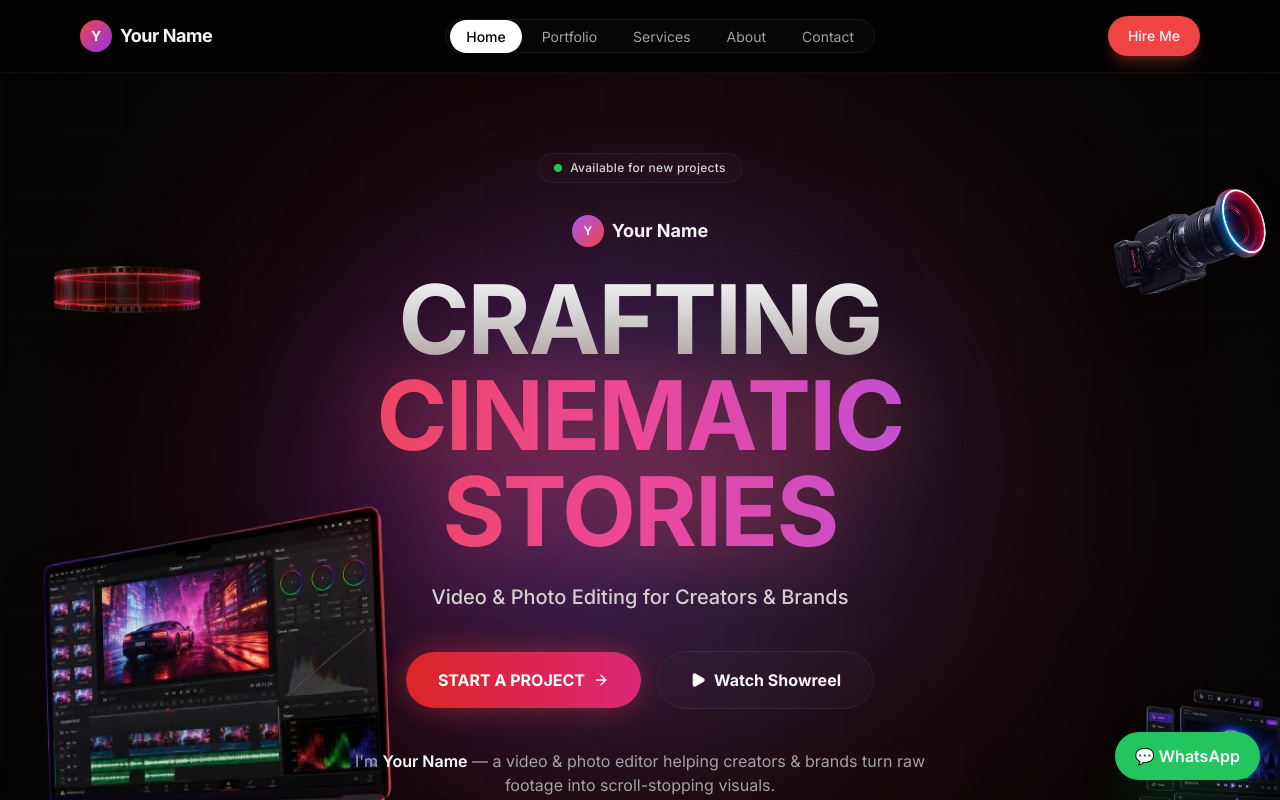
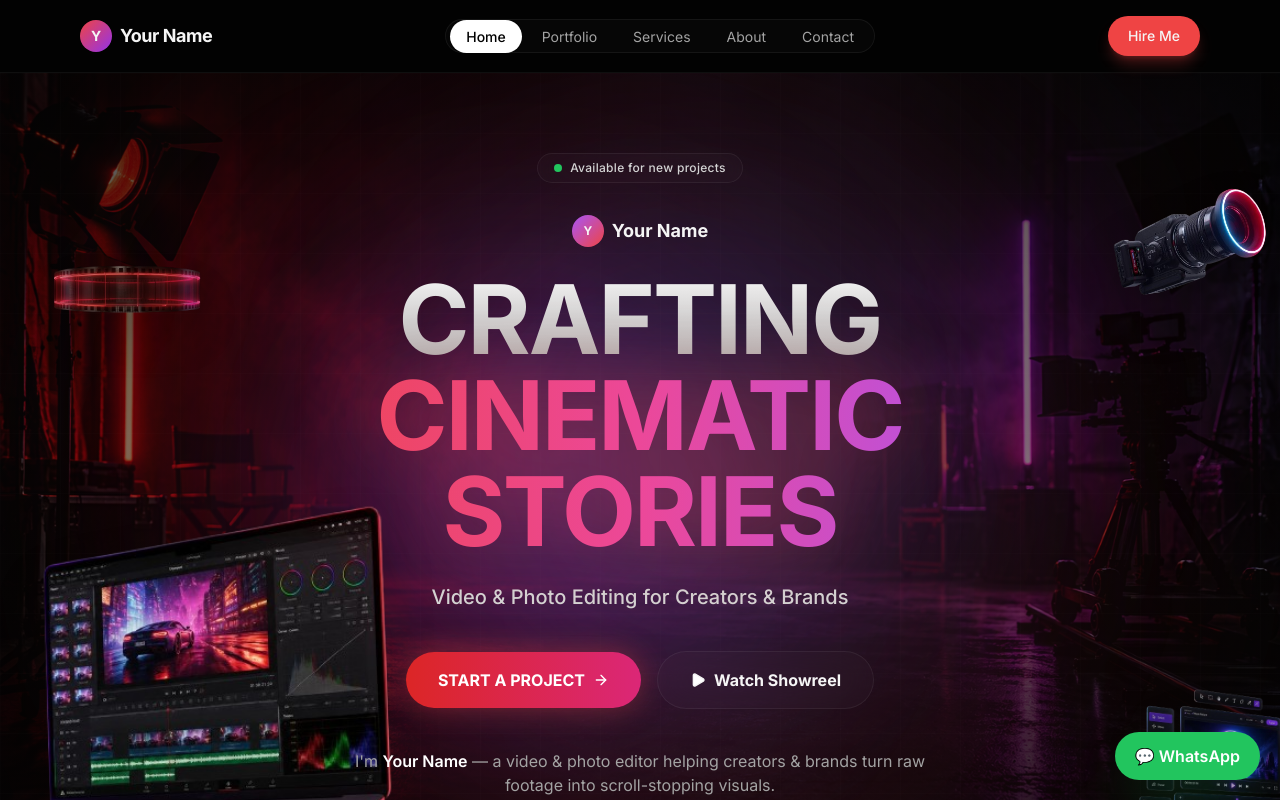
Before and after one commit to radilnethumika-crypto/editors-site, a Next.js app: page / in a window 1280 px wide. Shown: the top 800 px of the page. Built offline with nearby package versions, Linux system fonts and the light colour scheme; a web font is replaced by a local one.

Commit message:
Add cinematic hero background

```diff
--- a/components/Hero.tsx
+++ b/components/Hero.tsx
@@ -17,7 +17,16 @@ const item = {
 export default function Hero() {
   return (
     <section className="relative min-h-screen overflow-hidden flex items-center justify-center pt-20 pb-32">
-
+            {/* Background Image */}
+      <div className="absolute inset-0 -z-30">
+        <img
+          src="/hero-bg.jpg"
+          alt="Cinematic background"
+          className="w-full h-full object-cover opacity-1000"
+        />
+        {/* Dark overlay for text readability */}
+        <div className="absolute inset-0 bg-gradient-to-b from-[#050505]/70 via-[#050505]/50 to-[#050505]" />
+      </div>
       {/* === BACKGROUND EFFECTS === */}
       {/* Deep red/purple glow behind everything */}
       <div className="absolute top-1/2 left-1/2 -translate-x-1/2 -translate-y-1/2 w-[800px] h-[800px] bg-red-600/20 rounded-full blur-[150px] pointer-events-none -z-20" />
```
Also changed, not shown: public/hero-bg.jpg (added).
